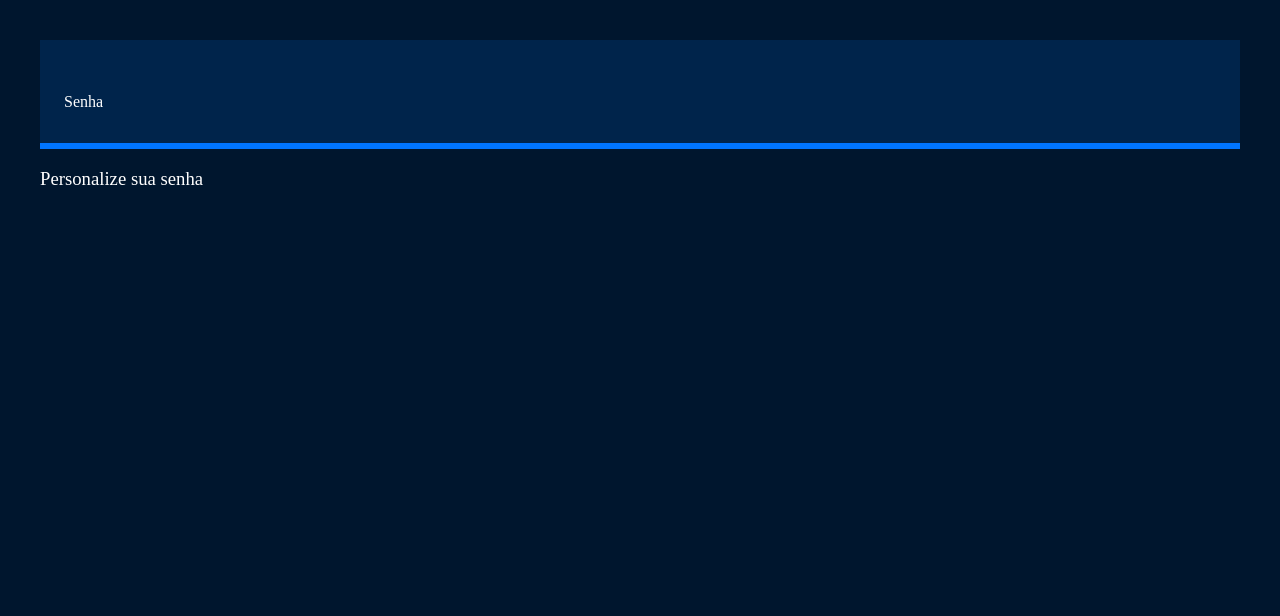
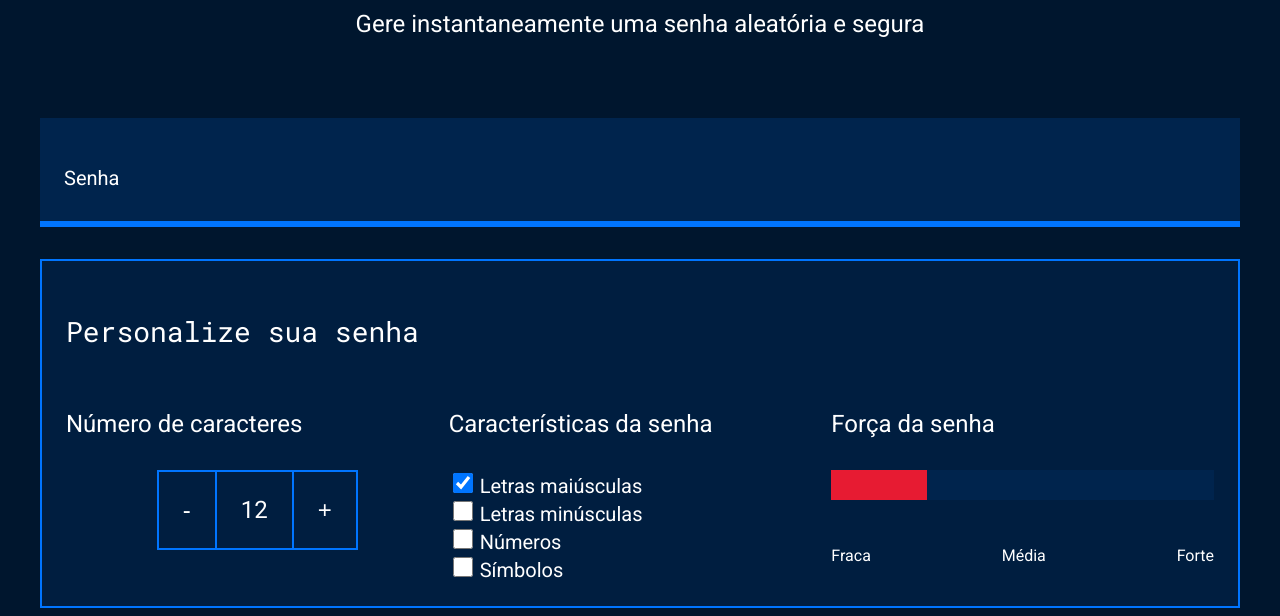
Before and after one commit to KAUEbiandaro/seguranca_digital, a plain HTML site: page index.html in a window 1280 px wide. Shown: the part 208-824 px from the top of the page. Before the commit the page ends 800 px from the top, so only its background shows below. Drawn offline with Linux system fonts and the light colour scheme.

Commit message:
Add files via upload

```diff
--- a/index.html
+++ b/index.html
@@ -1,28 +1,67 @@
 <!DOCTYPE html>
-<html lang="en">
+<html lang="pt-br">
+
 <head>
     <meta charset="UTF-8">
     <meta name="viewport" content="width=device-width, initial-scale=1.0">
-    <title>Document</title>
+    <title>Gerador de senha</title>
     <link rel="stylesheet" href="style.css">
 </head>
+
 <body>
     <section class="conteudo">
         <div class="conteudo-titulo">
             <img src="unlock.svg" alt="cadeado fechado">
             <h2 class="titulo-principal">Gerador de senhas</h2>
-            <h3 class="titulo-secundario">Gere instantaneamnete uma senha aleatória e segura</h3>
+            <h3 class="titulo-secundario">Gere instantaneamente uma senha aleatória e segura</h3>
         </div>
-
         <div class="conteudo-senha">
-        <label for="senha">Senha</label>
-        <input name="senha" type="text" id="campo-senha">
+            <label for="senha">Senha</label>
+            <input name="senha" type="text" id="campo-senha">
         </div>
-
-       <div class="parametro">
-        <h3 class="parametro-titulo">Personalize sua senha</h3>
-       </div>
-
+        <div class="parametro">
+            <h3 class="parametro-titulo">Personalize sua senha</h3>
+            <div class="parametro-coluna__senha">
+                <div class="parametro-senha">
+                    <h4 class="parametro-senha__titulo">Número de caracteres</h4>
+                    <div class="parametro-senha-botoes">
+                        <button class="parametro-senha__botao">-</button>
+                        <p class="parametro-senha__texto">12</p>
+                        <button class="parametro-senha__botao">+</button>
+                    </div>
+                </div>
+                <div class="parametro-senha">
+                    <h4 class="parametro-senha__titulo">Características da senha</h4>
+                    <div class="parametro-senha-checkbox">
+                        <input name="maiusculo" type="checkbox" class="checkbox" checked>
+                        <label for="maiusculo">Letras maiúsculas</label>
+                    </div>
+                    <div class="parametro-senha-checkbox">
+                        <input name="minusculo" type="checkbox" class="checkbox">
+                        <label for="minusculo">Letras minúsculas</label>
+                    </div>
+                    <div class="parametro-senha-checkbox">
+                        <input name="numero" type="checkbox" class="checkbox">
+                        <label for="numero">Números</label>
+                    </div>
+                    <div class="parametro-senha-checkbox">
+                        <input name="simbolo" type="checkbox" class="checkbox">
+                        <label for="simbolo">Símbolos</label>
+                    </div>
+                </div>
+                <div class="parametro-senha">
+                    <h4 class="parametro-senha__titulo">Força da senha</h4>
+                    <div class="barra"></div>
+                    <div class="forca fraca"></div>
+                    <div class="parametro-senha-textos">
+                        <p>Fraca</p>
+                        <p>Média</p>
+                        <p>Forte</p>
+                    </div>
+                </div>
+            </div>
+        </div>
     </section>
+    <script src="main.js"></script>
 </body>
 </html>
--- /dev/null
+++ b/main.js
@@ -0,0 +1,25 @@
+const numeroSenha = document.querySelector('.parametro-senha__texto');
+let tamanhoSenha = 12;
+numeroSenha.textContent = tamanhoSenha;
+
+const botoes = document.querySelectorAll('.parametro-senha__botao');
+
+botoes[0].onclick = diminuiTamanho;
+botoes[1].onclick = aumentaTamanho;
+
+function diminuiTamanho(){
+    if (tamanhoSenha > 1){
+       // tamanhoSenha = tamanhoSenha-1;
+        tamanhoSenha--;
+    }
+    numeroSenha.textContent = tamanhoSenha;
+}
+function aumentaTamanho(){
+    if (tamanhoSenha < 20){
+       // tamanhoSenha = tamanhoSenha+1;
+       tamanhoSenha++;
+    }
+    numeroSenha.textContent = tamanhoSenha;
+}
+
+console.log(botoes);
--- a/style.css
+++ b/style.css
@@ -1,9 +1,9 @@
-@import url('https://fonts.googleapis.com/css2?family=Poppins:ital,wght@0,100;0,200;0,300;0,400;0,500;0,600;0,700;0,800;0,900;1,100;1,200; 1.300;1.400;1.500;1.600;1.700;1.800;1.900&family=Roboto+Mono:ital,wght@0.100..700;1.100..700&display=swap');
+@import url('https://fonts.googleapis.com/css2?family=Roboto&family=Roboto+Mono&display=swap');
 
 :root{
     --branco: white;
     --cor-de-fundo: #00162E;
-    --fundo-senha: #00244B;
+    --fundo-senha: #00244D;
     --fundo-texto: #001E40;
     --borda: #0075FF;
     --roboto: 'Roboto', sans-serif;
@@ -17,7 +17,7 @@
 body{
     color: var(--branco);
     background-color: var(--cor-de-fundo);
-    font-size: var(--roboto);
+    font-family: var(--roboto);
 }
 
 .titulo-principal{
@@ -26,11 +26,12 @@ body{
 }
 
 .titulo-secundario{
-    font-family: 24px;
+    font-size: 24px;
 }
 
 .conteudo-titulo{
     text-align: center;
+    margin-top: 80px;
 }
 
 .conteudo-senha{
@@ -57,3 +58,95 @@ body{
     max-width: 1200px;
     margin: 0 auto;
 }
+
+.parametro{
+    background-color: var(--fundo-texto);
+    border: 2px solid var(--borda);
+    margin-top: 32px;
+    padding: 24px;
+}
+
+.parametro-titulo{
+    font-family: var(--roboto-mono);
+    font-size: 28px;
+}
+
+.parametro-senha__titulo{
+    font-size:24px;
+}
+
+.parametro-coluna__senha{
+    display: flex;
+    flex-direction: column;
+    justify-content: center;
+}
+.parametro-senha{
+    width: 50%;
+    margin: 0 auto;
+}
+
+.parametro-senha-botoes{
+    display: flex;
+    justify-content: center;
+}
+
+.parametro-senha__botao{
+    background-color: var(--fundo-texto);
+    color: var(--branco);
+    border: 2px solid var(--borda);
+    padding: 24px;
+    font-size: 24px;
+    cursor: pointer;
+}
+.parametro-senha__texto{
+    padding: 24px;
+    border-top: 2px solid var(--borda);
+    border-bottom: 2px solid var(--borda);
+    margin: 0;
+    font-size: 24px;
+}
+
+label{
+    font-size: 20px;
+}
+
+.checkbox{
+    width: 20px;
+    height: 20px;
+    cursor: pointer;
+}
+
+.barra{
+    background-color: var(--fundo-senha);
+    height: 30px;
+    width: 100%;
+}
+.forca{
+    height: 30px;
+    position: relative;
+    bottom: 30px;
+}
+.fraca{
+    width: 25%;
+    background-color: #E71B32;
+}
+.media{
+    background-color: #FAF408;
+    width: 50%;
+}
+.forte{
+    background-color: #00FF85;
+    width: 100%;
+}
+
+.parametro-senha-textos{
+    display: flex;
+    justify-content: space-between;
+}
+
+
+@media screen and (min-width: 768px) {
+    .parametro-coluna__senha{
+        flex-direction: row;
+    }
+}
```
Also changed, not shown: 1 other file.
